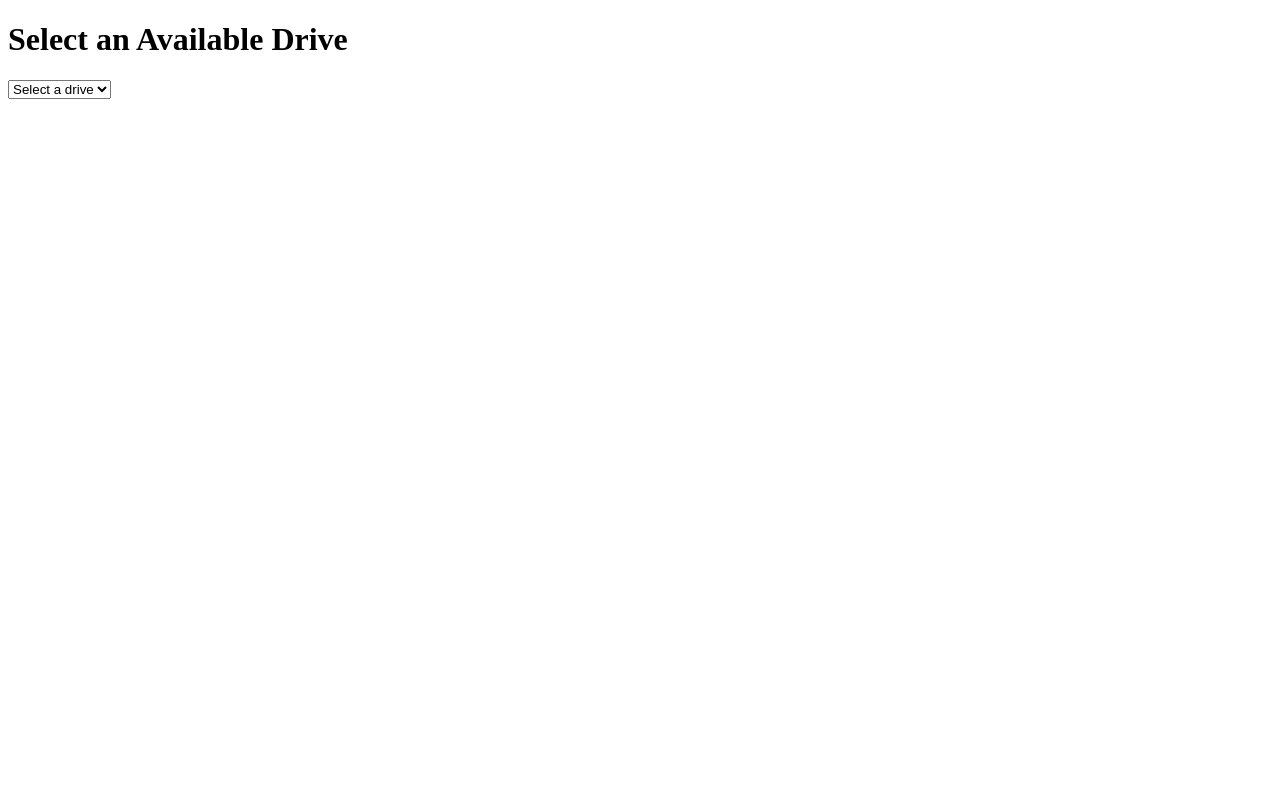
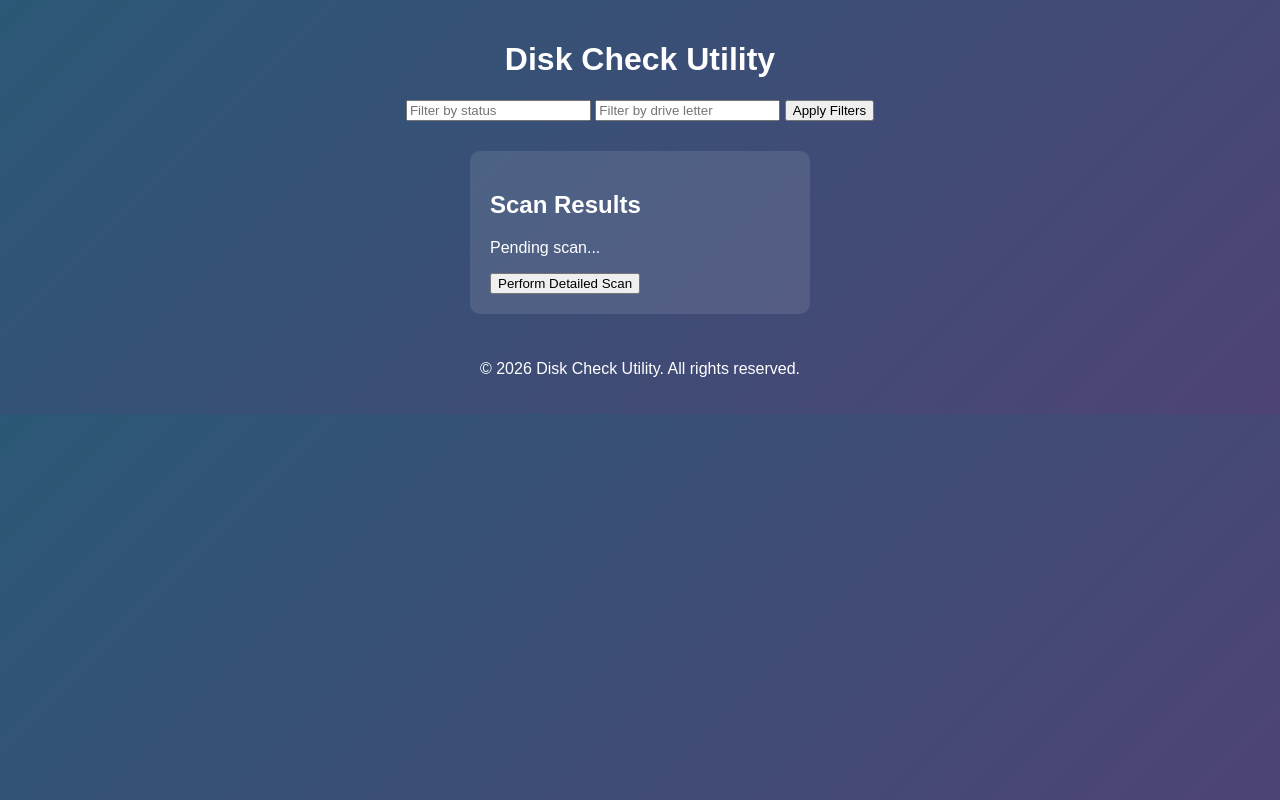
Before and after one commit to gunasekaran1998/check-disk, a plain HTML site: page index.html in a window 1280 px wide. Drawn offline with Linux system fonts and the light colour scheme.

Commit message:
Updated index.html with improved UI and functionality

```diff
--- a/index.html
+++ b/index.html
@@ -3,41 +3,64 @@
 <head>
     <meta charset="UTF-8">
     <meta name="viewport" content="width=device-width, initial-scale=1.0">
-    <title>Available Drives</title>
+    <title>Disk Check Utility</title>
+    <link rel="stylesheet" href="styles.css">
+    <style>
+        body {
+            margin: 0;
+            font-family: Arial, sans-serif;
+            background: linear-gradient(135deg, #2b5876, #4e4376);
+            color: white;
+        }
+        .container {
+            display: flex;
+            flex-direction: column;
+            align-items: center;
+            padding: 20px;
+        }
+        header {
+            text-align: center;
+            margin-bottom: 20px;
+        }
+        .card {
+            background: rgba(255, 255, 255, 0.1);
+            border-radius: 10px;
+            padding: 20px;
+            margin: 10px;
+            width: 300px;
+        }
+        footer {
+            margin-top: 20px;
+        }
+    </style>
 </head>
 <body>
-    <h1>Select an Available Drive</h1>
-    <select id="drive-dropdown">
-        <option value="" disabled selected>Select a drive</option>
-    </select>
+    <div class="container">
+        <header>
+            <h1>Disk Check Utility</h1>
+            <input type="text" id="filter-status" placeholder="Filter by status">
+            <input type="text" id="filter-drive" placeholder="Filter by drive letter">
+            <button id="apply-filters">Apply Filters</button>
+        </header>
+        <main>
+            <div class="card">
+                <h2>Scan Results</h2>
+                <p id="scan-results">Pending scan...</p>
+                <button id="detailed-scan">Perform Detailed Scan</button>
+            </div>
+        </main>
+        <footer>
+            <p>&copy; 2026 Disk Check Utility. All rights reserved.</p>
+        </footer>
+    </div>
     <script>
-        // Function to detect available drives
-        function getAvailableDrives() {
-            let drives = ['C:', 'D:', 'E:']; // Example drives
-            let dropdown = document.getElementById('drive-dropdown');
-
-            drives.forEach(drive => {
-                let option = document.createElement('option');
-                option.value = drive;
-                option.textContent = drive;
-                dropdown.appendChild(option);
-            });
-        }
-
-        // Validate selected drive
-        function validateDrive() {
-            let dropdown = document.getElementById('drive-dropdown');
-            let selectedDrive = dropdown.value;
-            if (selectedDrive) {
-                alert('You selected: ' + selectedDrive);
-            } else {
-                alert('Please select a drive!');
-            }
-        }
-
-        // Initialize drive detection
-        getAvailableDrives();
-        document.getElementById('drive-dropdown').addEventListener('change', validateDrive);
+        document.getElementById('detailed-scan').addEventListener('click', function() {
+            // Integration with scanning functionality to be defined here
+            document.getElementById('scan-results').innerText = 'Scan completed successfully!';
+        });
+        document.getElementById('apply-filters').addEventListener('click', function() {
+            // Filtering logic to be defined here
+        });
     </script>
 </body>
 </html>
```
